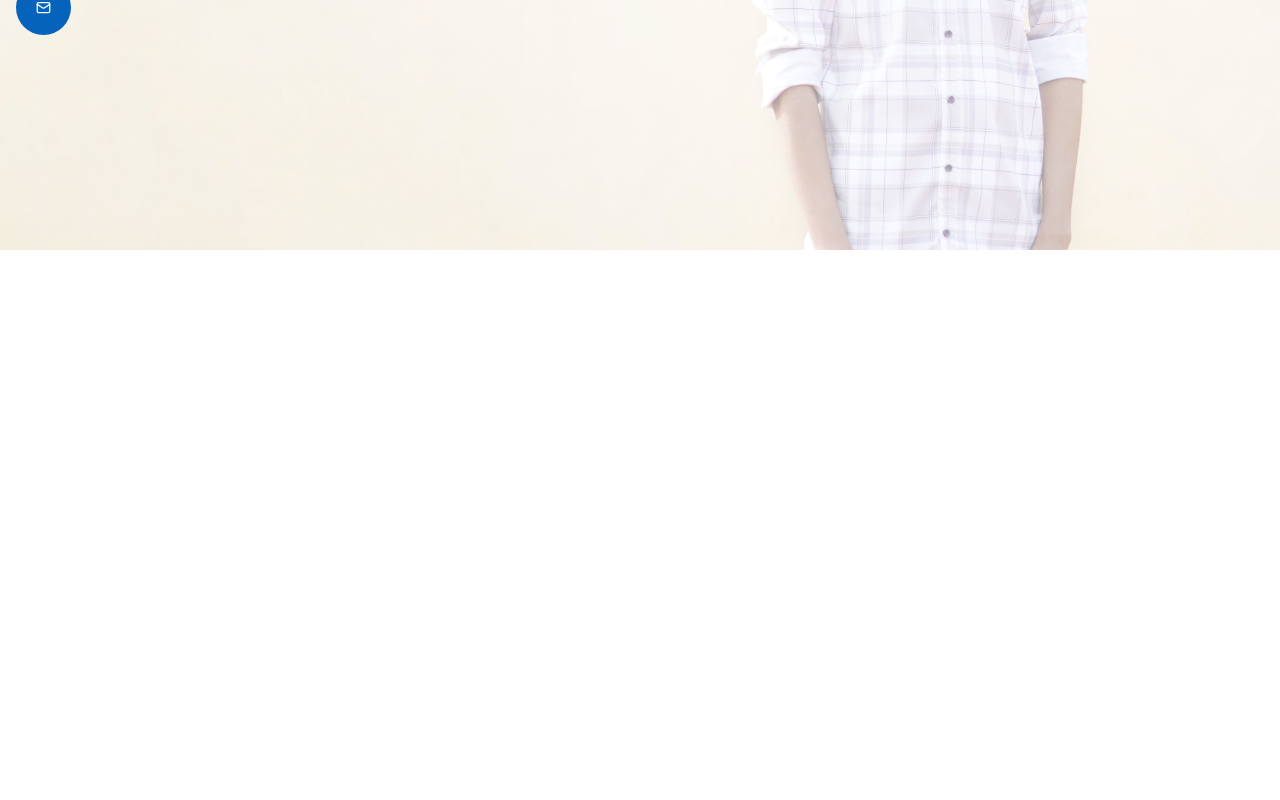
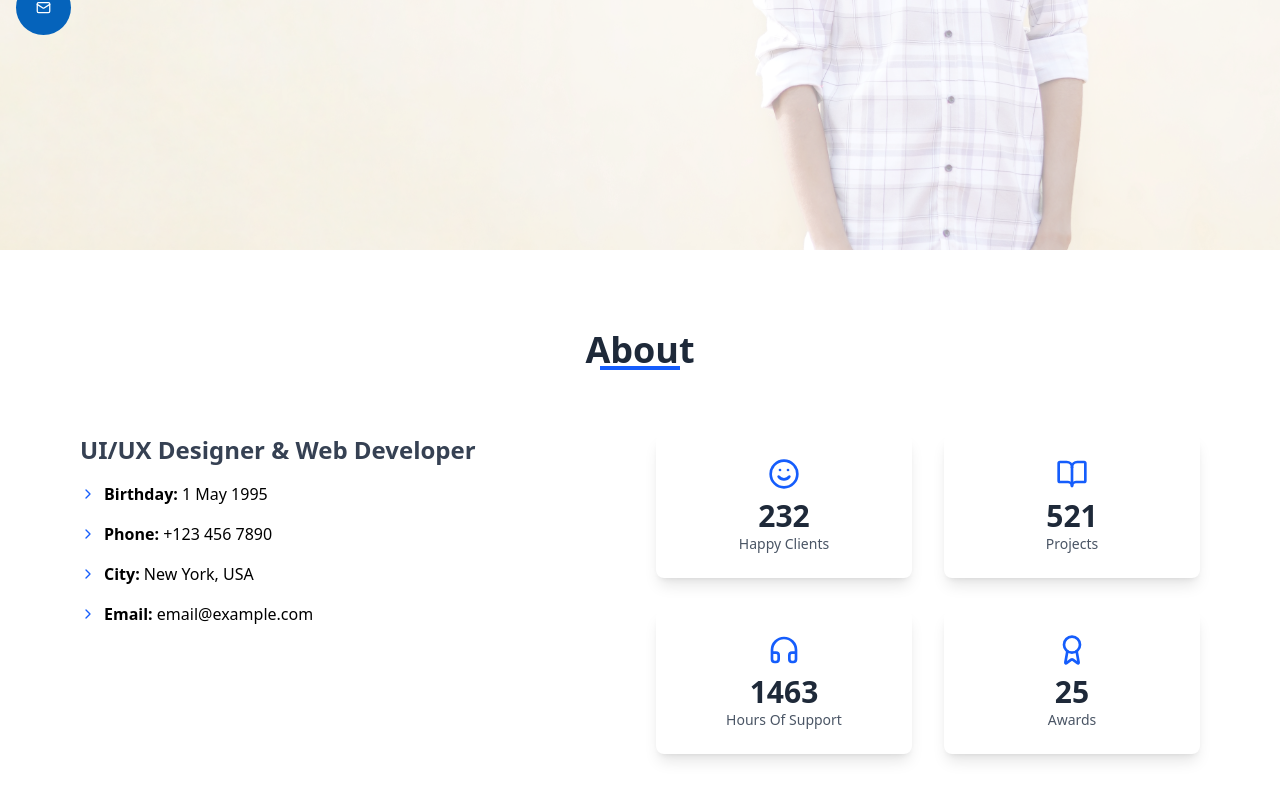
Before and after one commit to omkarpatil2906/my-portfolio, a React (Vite) app: page / in a window 1280 px wide. Shown: the part 550-1350 px from the top of the page. Before the commit the page ends 800 px from the top, so only its background shows below. Built offline with nearby package versions, Linux system fonts and the light colour scheme.

Commit message:
Create About section

```diff
--- a/src/App.jsx
+++ b/src/App.jsx
@@ -1,6 +1,7 @@
 import React from 'react'
 import Navbar from './components/Navbar'
 import Hero from './components/Hero'
+import About from './components/About'
 
 function App() {
 
@@ -8,6 +9,7 @@ function App() {
     <div>
       <Navbar />
       <Hero />
+      <About />
 
     </div>
   )
--- /dev/null
+++ b/src/components/About.jsx
@@ -0,0 +1,100 @@
+import React from 'react'
+import { motion } from 'framer-motion'
+import { Award, BookOpen, ChevronRight, Headphones, Smile } from 'lucide-react'
+
+function About() {
+    return (
+        <div>
+            <section id="about" className="py-20 px-4 md:px-20">
+                <motion.div
+                    initial={{ opacity: 0, y: 100 }}
+                    whileInView={{ opacity: 1, y: 0 }}
+                    viewport={{ once: true, margin: "-100px" }}
+                    transition={{ duration: 1.2 }}
+                >
+                    <div className="text-center mb-12">
+                        <motion.h2
+                            initial={{ opacity: 0, scale: 0.8 }}
+                            whileInView={{ opacity: 1, scale: 1 }}
+                            viewport={{ once: true }}
+                            transition={{ duration: 0.8 }}
+                            className="text-4xl font-bold text-gray-800 mb-4 relative inline-block"
+                        >
+                            About
+                            <motion.div
+                                initial={{ width: 0 }}
+                                whileInView={{ width: '80px' }}
+                                viewport={{ once: true }}
+                                transition={{ duration: 1, delay: 0.5 }}
+                                className="absolute bottom-0 left-1/2 transform -translate-x-1/2 h-1 bg-blue-600"
+                            ></motion.div>
+                        </motion.h2>
+                    </div>
+
+                    <div className="grid md:grid-cols-2 gap-8 max-w-6xl mx-auto">
+                        <motion.div
+                            initial={{ opacity: 0, x: -100 }}
+                            whileInView={{ opacity: 1, x: 0 }}
+                            viewport={{ once: true }}
+                            transition={{ duration: 1, delay: 0.3 }}
+                            className="space-y-4"
+                        >
+                            <h3 className="text-2xl font-bold text-gray-700">UI/UX Designer & Web Developer</h3>
+                            <div className="grid grid-cols-1 gap-4">
+                                {[
+                                    { label: 'Birthday', value: '1 May 1995' },
+                                    { label: 'Phone', value: '+123 456 7890' },
+                                    { label: 'City', value: 'New York, USA' },
+                                    { label: 'Email', value: 'email@example.com' }
+                                ].map((item, i) => (
+                                    <motion.div
+                                        key={i}
+                                        initial={{ opacity: 0, x: -30 }}
+                                        whileInView={{ opacity: 1, x: 0 }}
+                                        viewport={{ once: true }}
+                                        transition={{ duration: 0.8, delay: 0.5 + i * 0.1 }}
+                                        className="flex items-start gap-2"
+                                    >
+                                        <ChevronRight className="text-blue-600 mt-1 shrink-0" size={16} />
+                                        <div><strong>{item.label}:</strong> {item.value}</div>
+                                    </motion.div>
+                                ))}
+                            </div>
+                        </motion.div>
+
+                        <motion.div
+                            initial={{ opacity: 0, x: 100 }}
+                            whileInView={{ opacity: 1, x: 0 }}
+                            viewport={{ once: true }}
+                            transition={{ duration: 1, delay: 0.3 }}
+                            className="grid grid-cols-2 gap-8"
+                        >
+                            {[
+                                { icon: Smile, count: 232, label: 'Happy Clients' },
+                                { icon: BookOpen, count: 521, label: 'Projects' },
+                                { icon: Headphones, count: 1463, label: 'Hours Of Support' },
+                                { icon: Award, count: 25, label: 'Awards' }
+                            ].map((item, i) => (
+                                <motion.div
+                                    key={i}
+                                    initial={{ opacity: 0, scale: 0.5, y: 50 }}
+                                    whileInView={{ opacity: 1, scale: 1, y: 0 }}
+                                    viewport={{ once: true }}
+                                    transition={{ duration: 0.8, delay: 0.6 + i * 0.15 }}
+                                    whileHover={{ scale: 1.1, y: -10 }}
+                                    className="bg-white p-6 rounded-lg shadow-lg text-center"
+                                >
+                                    <item.icon className="mx-auto mb-2 text-blue-600" size={32} />
+                                    <div className="text-3xl font-bold text-gray-800">{item.count}</div>
+                                    <div className="text-sm text-gray-600">{item.label}</div>
+                                </motion.div>
+                            ))}
+                        </motion.div>
+                    </div>
+                </motion.div>
+            </section>
+        </div>
+    )
+}
+
+export default About
```
